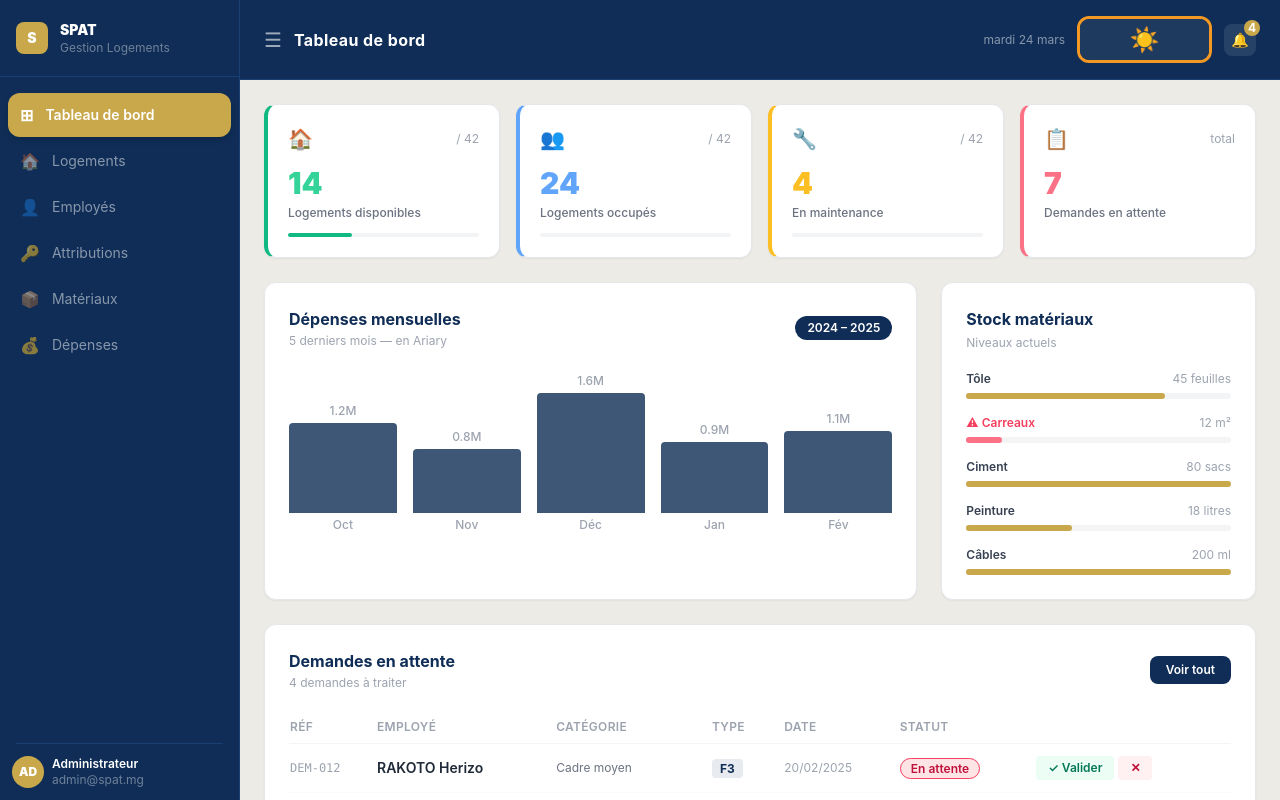
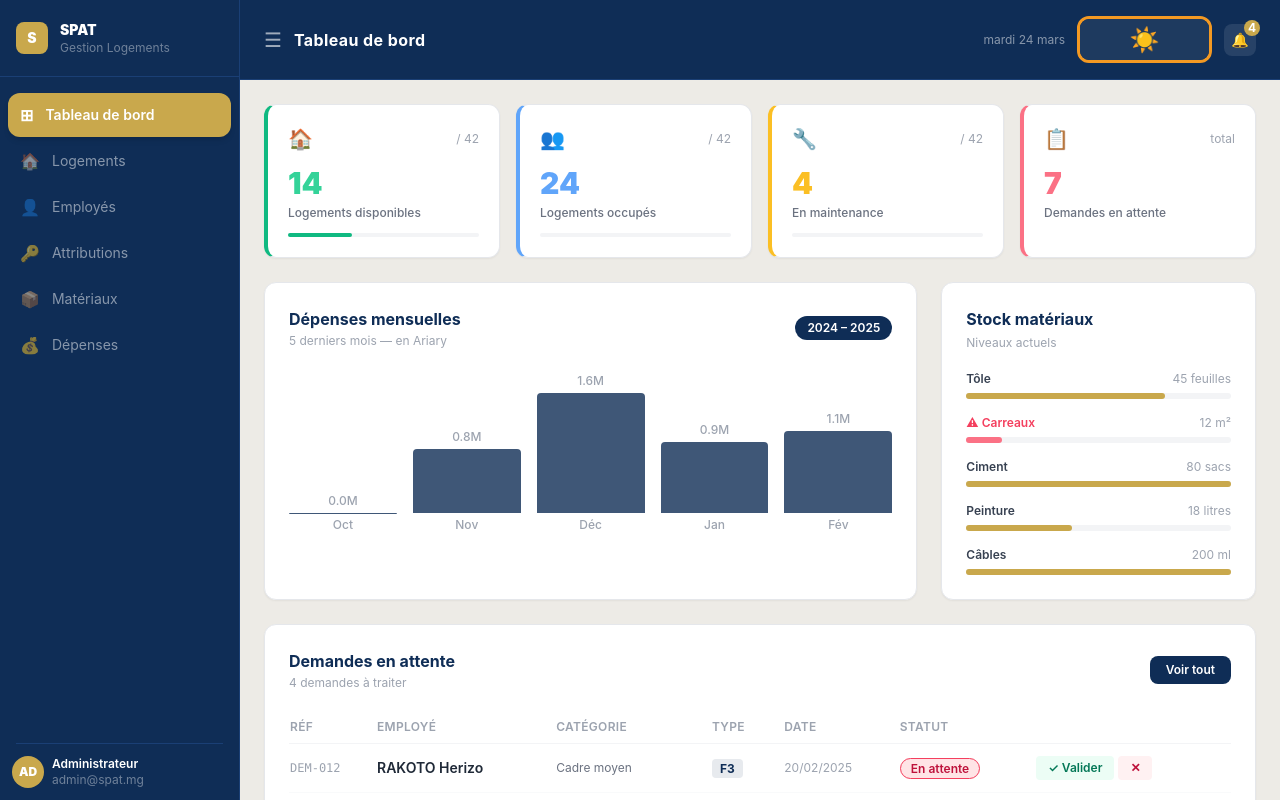
Before and after one commit to Neveets-chris/spat-app, a React (Create React App) app: page / in a window 1280 px wide. Built offline with nearby package versions, Linux system fonts and the light colour scheme.

Commit message:
Modification prix

```diff
--- a/src/pages/Dashboard.jsx
+++ b/src/pages/Dashboard.jsx
@@ -8,7 +8,7 @@ const STATS = [
 ];
 
 const DEPENSES = [
-  { mois: "Oct", montant: 1200000 },
+  { mois: "Oct", montant: 1200 },
   { mois: "Nov", montant: 850000  },
   { mois: "Déc", montant: 1600000 },
   { mois: "Jan", montant: 950000  },
```
Also changed, not shown: 1 other file (tests, documents, lock files or other folders).
